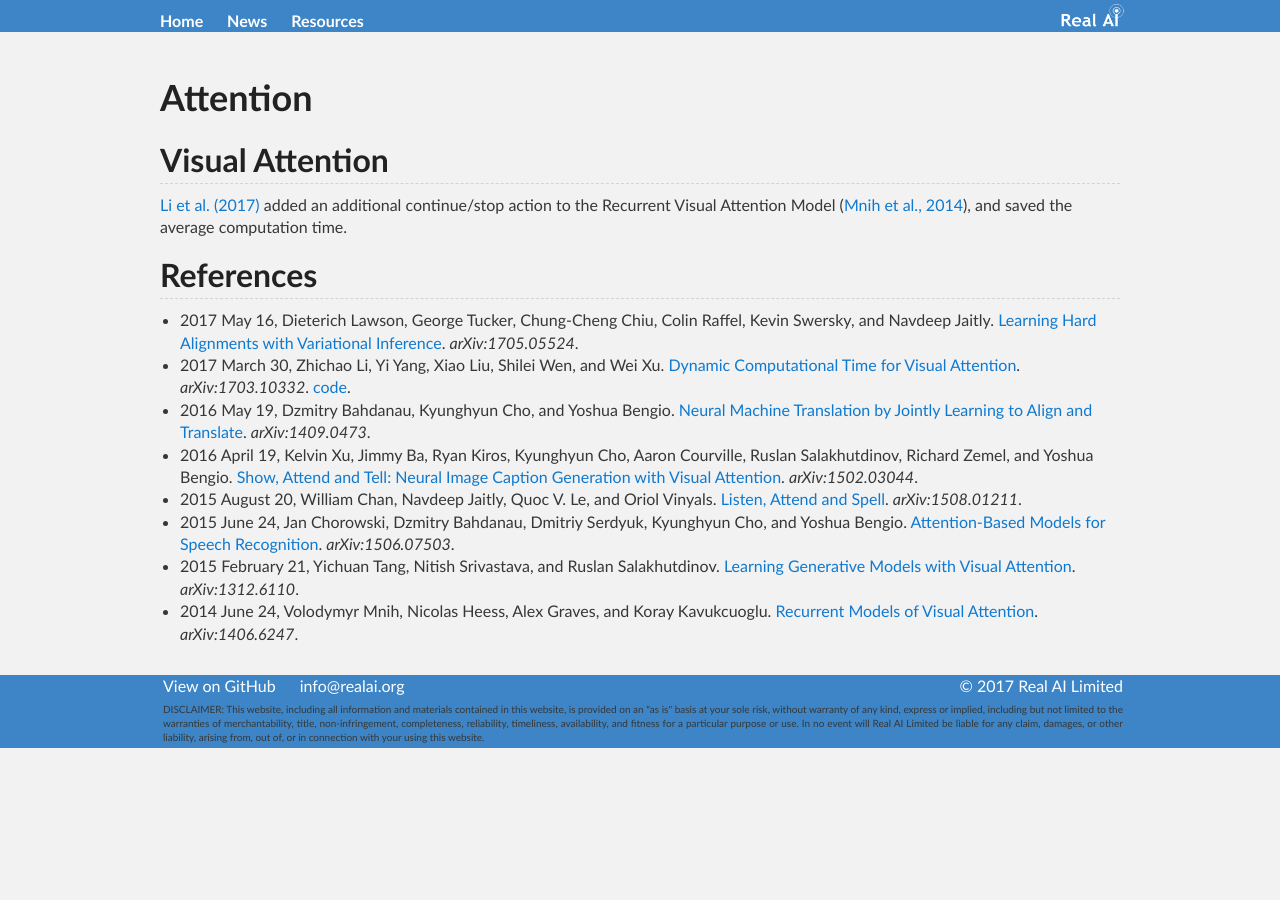
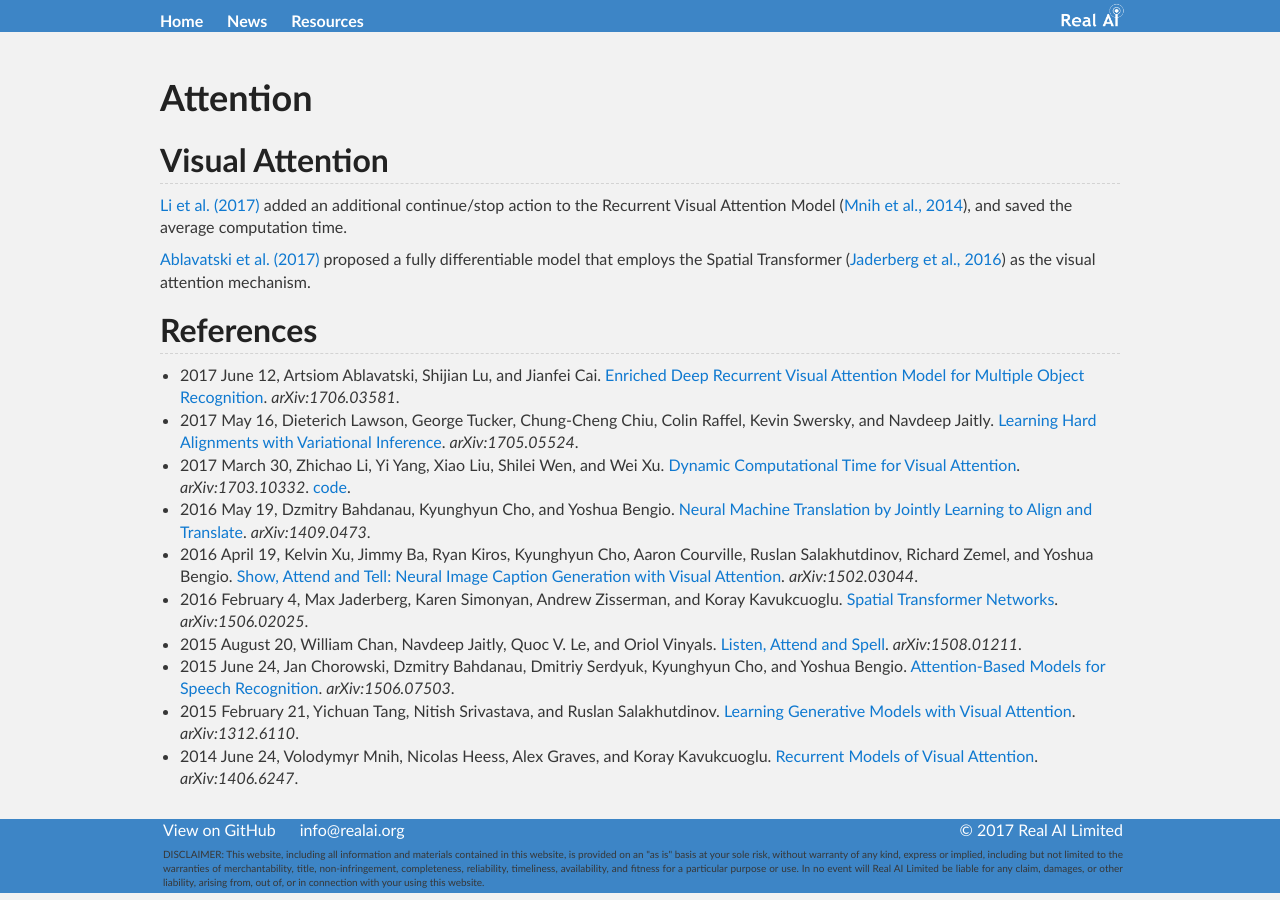
Before and after one commit to Tonywuhk/realai.org, a Jekyll site: the page built from attention.md, in a window 1280 px wide. Built offline with Jekyll 4.4.1, drawn with Linux system fonts in a browser that asks for light colours; our own code applies the rules of GitHub Pages for plain Markdown files; comment, search, counter and statistics services are not loaded; the repository's description, which GitHub fills in, is left out.

Commit message:
Create attention.md

```diff
--- a/attention.md
+++ b/attention.md
@@ -7,12 +7,16 @@ permalink: /attention/
 
 [Li et al. (2017)](https://arxiv.org/abs/1703.10332) added an additional continue/stop action to the Recurrent Visual Attention Model ([Mnih et al., 2014](https://arxiv.org/abs/1406.6247)), and saved the average computation time.
 
+[Ablavatski et al. (2017)](https://arxiv.org/abs/1706.03581) proposed a fully differentiable model that employs the Spatial Transformer ([Jaderberg et al., 2016](https://arxiv.org/abs/1506.02025)) as the visual attention mechanism.
+
 ## References
 
+* 2017 June 12, Artsiom Ablavatski, Shijian Lu, and Jianfei Cai. [Enriched Deep Recurrent Visual Attention Model for Multiple Object Recognition](https://arxiv.org/abs/1706.03581). *arXiv:1706.03581*.
 * 2017 May 16, Dieterich Lawson, George Tucker, Chung-Cheng Chiu, Colin Raffel, Kevin Swersky, and Navdeep Jaitly. [Learning Hard Alignments with Variational Inference](https://arxiv.org/abs/1705.05524). *arXiv:1705.05524*.
 * 2017 March 30, Zhichao Li, Yi Yang, Xiao Liu, Shilei Wen, and Wei Xu. [Dynamic Computational Time for Visual Attention](https://arxiv.org/abs/1703.10332). *arXiv:1703.10332*. [code](https://github.com/baidu-research/DT-RAM).
 * 2016 May 19, Dzmitry Bahdanau, Kyunghyun Cho, and Yoshua Bengio. [Neural Machine Translation by Jointly Learning to Align and Translate](https://arxiv.org/abs/1409.0473). *arXiv:1409.0473*.
 * 2016 April 19, Kelvin Xu, Jimmy Ba, Ryan Kiros, Kyunghyun Cho, Aaron Courville, Ruslan Salakhutdinov, Richard Zemel, and Yoshua Bengio. [Show, Attend and Tell: Neural Image Caption Generation with Visual Attention](https://arxiv.org/abs/1502.03044). *arXiv:1502.03044*.
+* 2016 February 4, Max Jaderberg, Karen Simonyan, Andrew Zisserman, and Koray Kavukcuoglu. [Spatial Transformer Networks](https://arxiv.org/abs/1506.02025). *arXiv:1506.02025*.
 * 2015 August 20, William Chan, Navdeep Jaitly, Quoc V. Le, and Oriol Vinyals. [Listen, Attend and Spell](https://arxiv.org/abs/1508.01211). *arXiv:1508.01211*.
 * 2015 June 24, Jan Chorowski, Dzmitry Bahdanau, Dmitriy Serdyuk, Kyunghyun Cho, and Yoshua Bengio. [Attention-Based Models for Speech Recognition](https://arxiv.org/abs/1506.07503). *arXiv:1506.07503*.
 * 2015 February 21, Yichuan Tang, Nitish Srivastava, and Ruslan Salakhutdinov. [Learning Generative Models with Visual Attention](https://arxiv.org/abs/1312.6110). *arXiv:1312.6110*.
```
